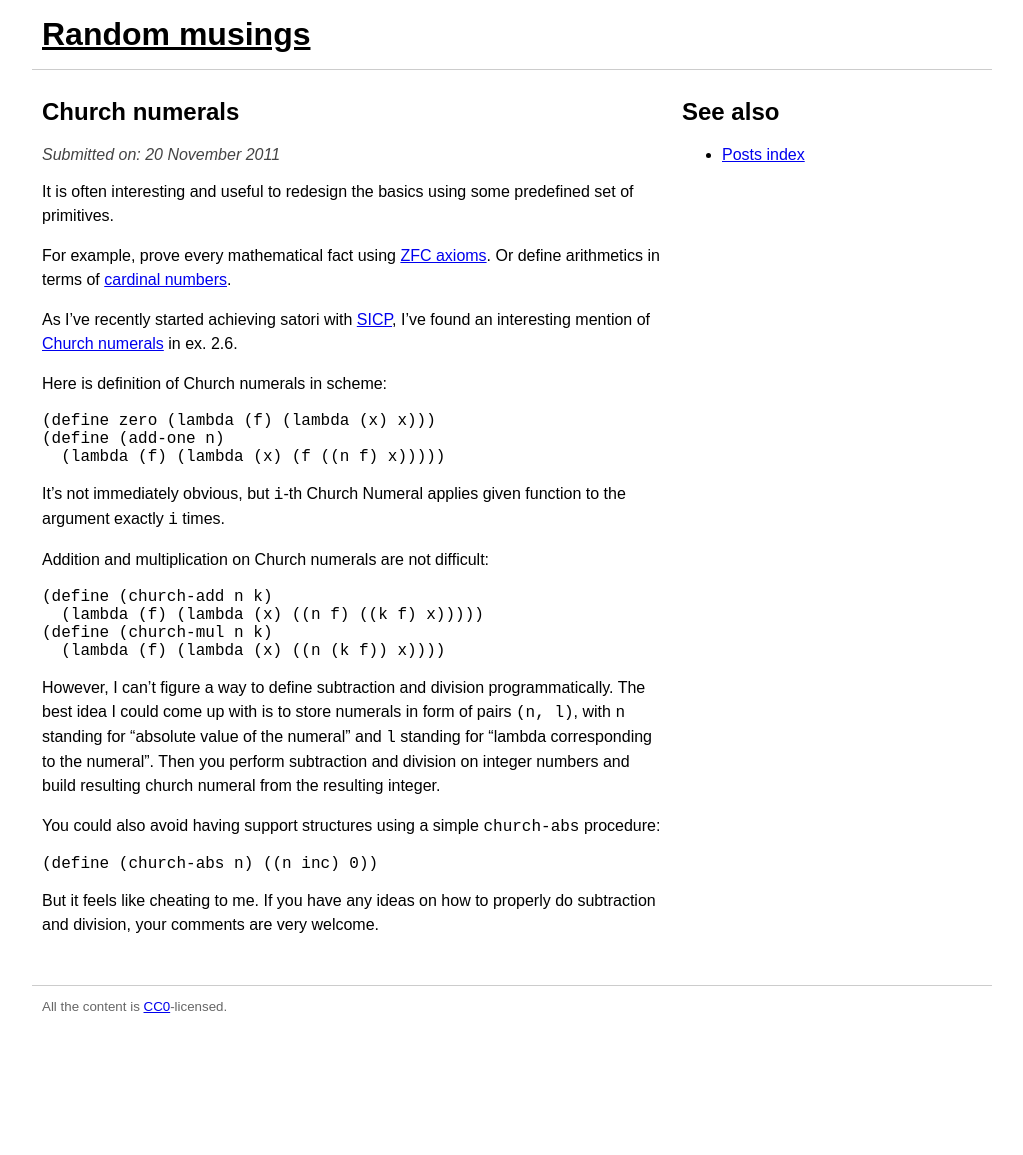
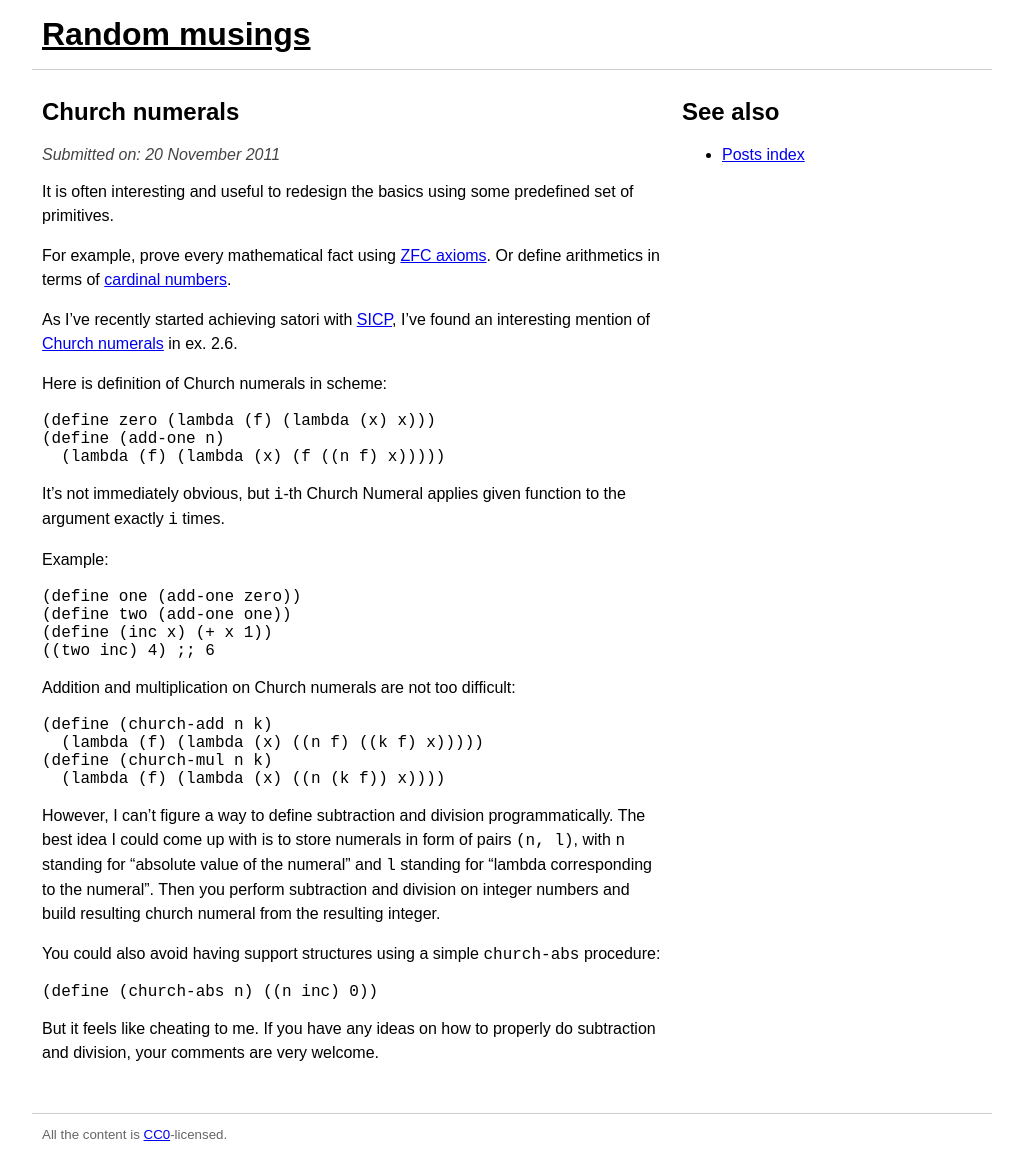
Before and after one commit to markiz/markiz.github.com, a Jekyll site: the page built from _posts/2011-11-20-2-church-numbers.markdown, in a window 1280 px wide. Shown: the whole page, without its empty margins (128-1151 px from the left). Built offline with Jekyll 4.4.1, drawn with Linux system fonts in a browser that asks for light colours; Markdown is read by kramdown in place of the engine named in the settings; comment, search, counter and statistics services are not loaded; before the commit the page ends 1027 px from its top, so only the background shows below that.

Commit message:
Example for church numeral application

```diff
--- a/_posts/2011-11-20-2-church-numbers.markdown
+++ b/_posts/2011-11-20-2-church-numbers.markdown
@@ -21,7 +21,16 @@ Here is definition of Church numerals in scheme:
 It's not immediately obvious, but `i`-th Church Numeral applies given function to
 the argument exactly `i` times.
 
-Addition and multiplication on Church numerals are not difficult:
+Example:
+
+{% highlight scheme %}
+(define one (add-one zero))
+(define two (add-one one))
+(define (inc x) (+ x 1))
+((two inc) 4) ;; 6
+{% endhighlight %}
+
+Addition and multiplication on Church numerals are not too difficult:
 
 {% highlight scheme %}
 (define (church-add n k)
```
